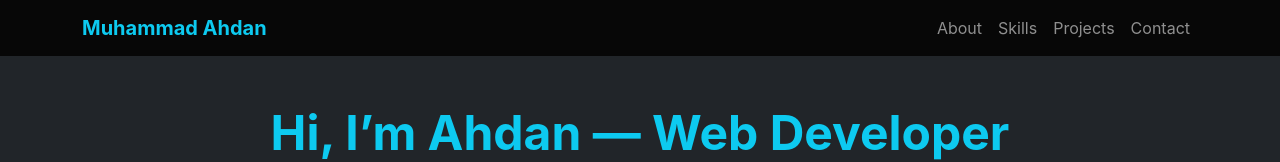
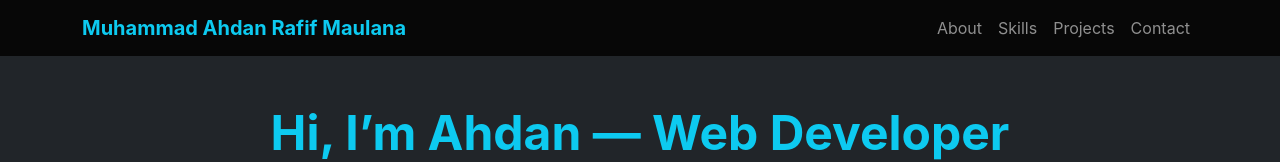
Before and after one commit to rafifmaulana1412/react-portfolio-ahdan, a React (Create React App) app: page / in a window 1280 px wide. Shown: the top 162 px of the page. Built offline with nearby package versions, Linux system fonts and the light colour scheme.

Commit message:
Update Navbar.jsx

```diff
--- a/src/components/Navbar.jsx
+++ b/src/components/Navbar.jsx
@@ -4,7 +4,7 @@ export default function Navbar(){
   return (
     <nav className="navbar navbar-expand-lg navbar-dark" style={{backgroundColor:'#070707'}}>
       <div className="container">
-        <a className="navbar-brand fw-bold text-info" href="#home">Muhammad Ahdan</a>
+        <a className="navbar-brand fw-bold text-info" href="#home">Muhammad Ahdan Rafif Maulana</a>
         <button className="navbar-toggler" type="button" data-bs-toggle="collapse" data-bs-target="#navCollapse">
           <span className="navbar-toggler-icon"></span>
         </button>
```
